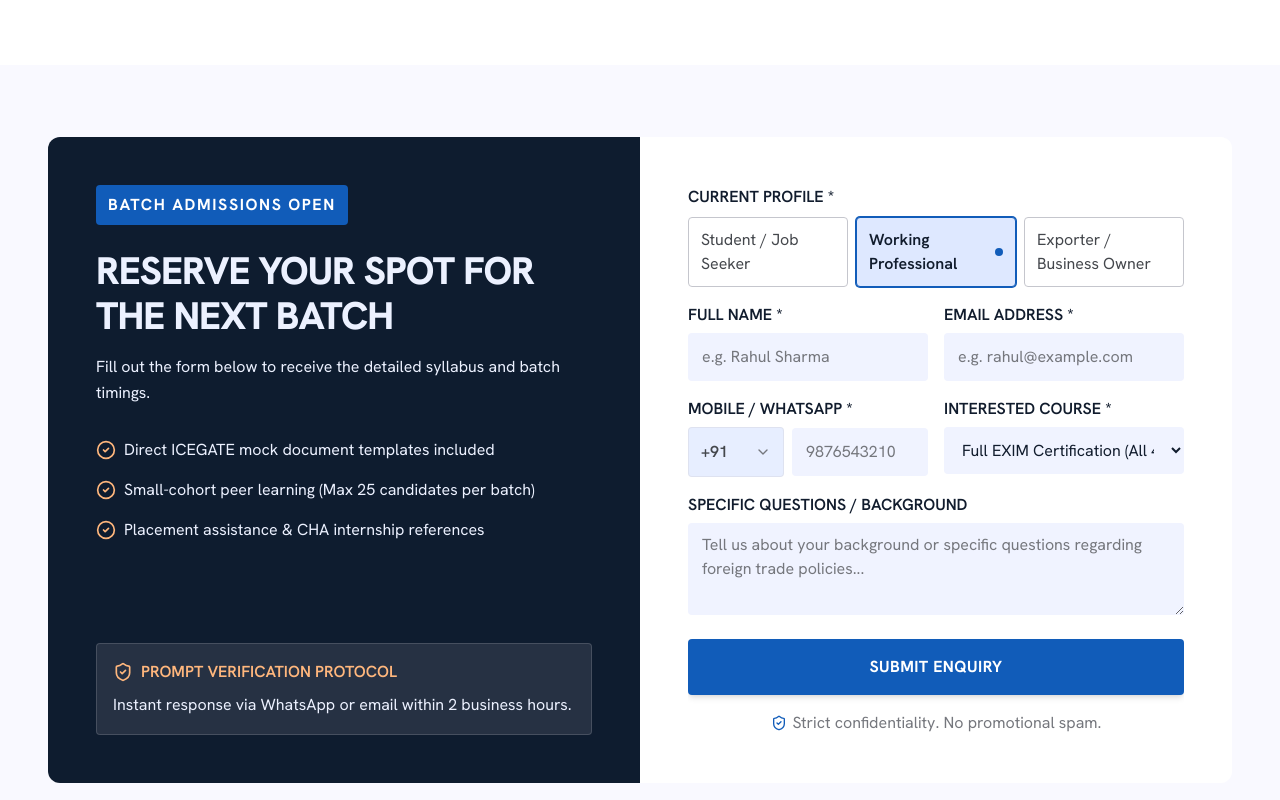
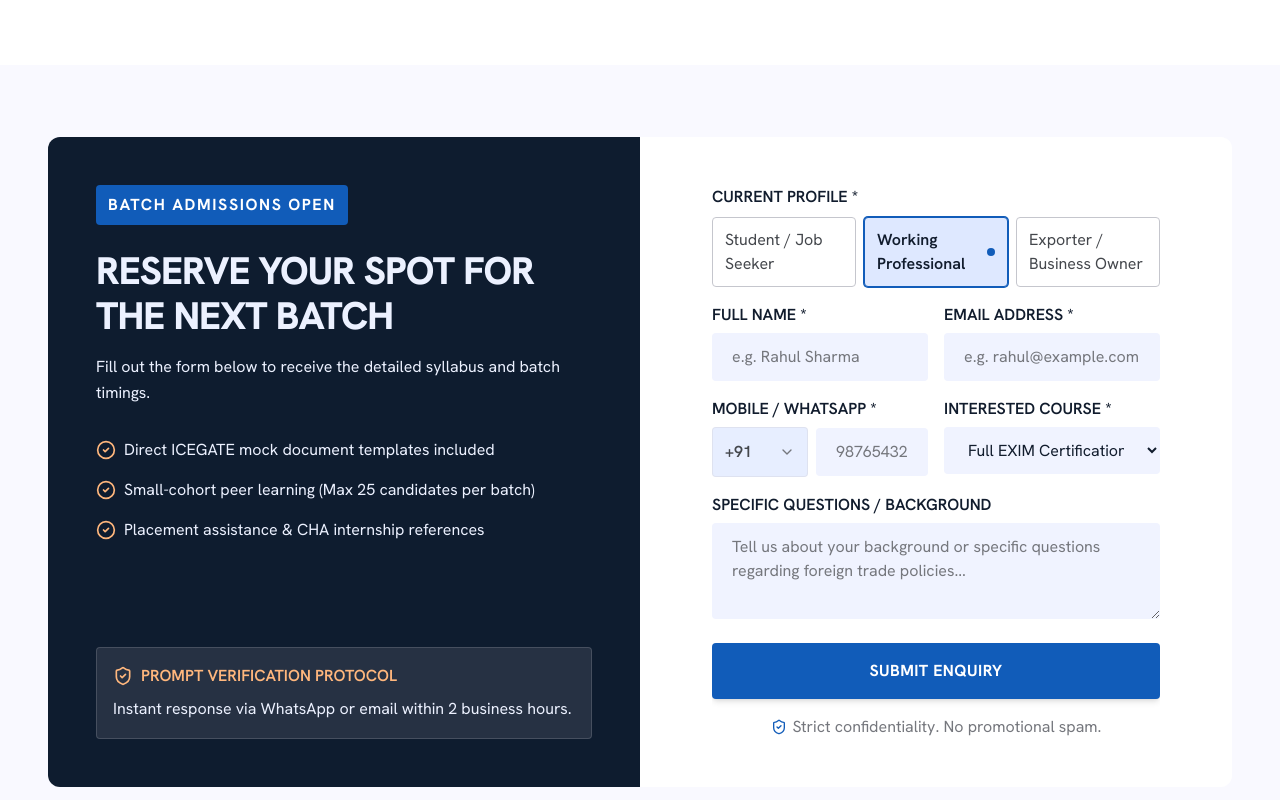
Before and after one commit to Hariprasad2120/Dubash-Exim, a React (Vite) app: page / in a window 1280 px wide. Shown: the part 5480-6280 px from the top of the page. Built offline with nearby package versions, Linux system fonts and the light colour scheme.

Commit message:
Fix: Croping in the Form Fields

```diff
--- a/src/components/sections/Contact.tsx
+++ b/src/components/sections/Contact.tsx
@@ -201,7 +201,7 @@ export const Contact: React.FC = () => {
 
           {/* Right Form Column */}
           <div className="lg:col-span-6 bg-surface-container-lowest">
-            <div className="p-space-xl sm:p-space-2xl">
+            <div className="px-space-xl py-space-xl sm:px-space-3xl sm:py-space-2xl">
               <div className="relative overflow-hidden rounded-xl">
                 <AnimatePresence>
                   {submitStatus.type === 'success' && (
--- a/src/components/ui/Input.tsx
+++ b/src/components/ui/Input.tsx
@@ -26,7 +26,7 @@ export const Input = React.forwardRef<HTMLInputElement, InputProps>(
             id={id}
             ref={ref}
             required={required}
-            className={`w-full min-w-0 box-border px-3.5 py-3 rounded bg-surface-container-low text-on-surface placeholder:text-outline font-body-md text-body-md focus:bg-surface-container-lowest focus:outline-none focus:ring-2 focus:ring-secondary transition-all ${
+            className={`w-full min-w-0 box-border px-5 py-3 rounded bg-surface-container-low text-on-surface placeholder:text-outline font-body-md text-body-md focus:bg-surface-container-lowest focus:outline-none focus:ring-2 focus:ring-inset focus:ring-secondary transition-all ${
               error ? 'border border-error ring-1 ring-error' : ''
             } ${className}`}
             {...props}
--- a/src/components/ui/Select.tsx
+++ b/src/components/ui/Select.tsx
@@ -27,7 +27,7 @@ export const Select = React.forwardRef<HTMLSelectElement, SelectProps>(
           id={id}
           ref={ref}
           required={required}
-          className={`w-full min-w-0 box-border px-3.5 py-3 rounded bg-surface-container-low text-on-surface font-body-md text-body-md focus:bg-surface-container-lowest focus:outline-none focus:ring-2 focus:ring-secondary transition-all ${
+          className={`w-full min-w-0 box-border px-5 py-3 rounded bg-surface-container-low text-on-surface font-body-md text-body-md focus:bg-surface-container-lowest focus:outline-none focus:ring-2 focus:ring-inset focus:ring-secondary transition-all ${
             error ? 'border border-error ring-1 ring-error' : ''
           } ${className}`}
           {...props}
--- a/src/components/ui/Textarea.tsx
+++ b/src/components/ui/Textarea.tsx
@@ -21,7 +21,7 @@ export const Textarea = React.forwardRef<HTMLTextAreaElement, TextareaProps>(
           id={id}
           ref={ref}
           required={required}
-          className={`w-full min-w-0 box-border px-3.5 py-2.5 rounded bg-surface-container-low text-on-surface placeholder:text-outline font-body-md text-body-md focus:bg-surface-container-lowest focus:outline-none focus:ring-2 focus:ring-secondary transition-all ${
+          className={`w-full min-w-0 box-border px-5 py-3 rounded bg-surface-container-low text-on-surface placeholder:text-outline font-body-md text-body-md focus:bg-surface-container-lowest focus:outline-none focus:ring-2 focus:ring-inset focus:ring-secondary transition-all ${
             error ? 'border border-error ring-1 ring-error' : ''
           } ${className}`}
           {...props}
```
